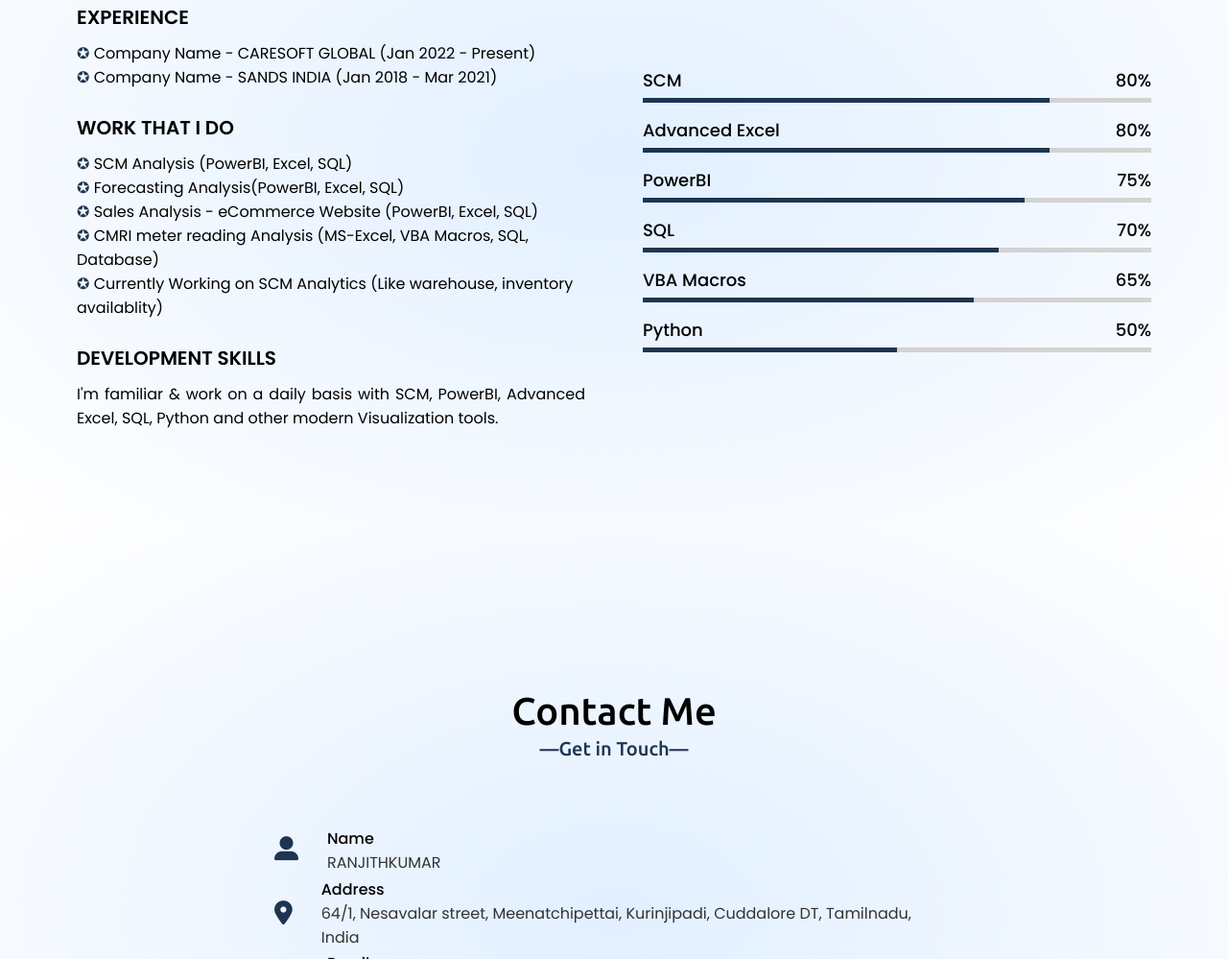
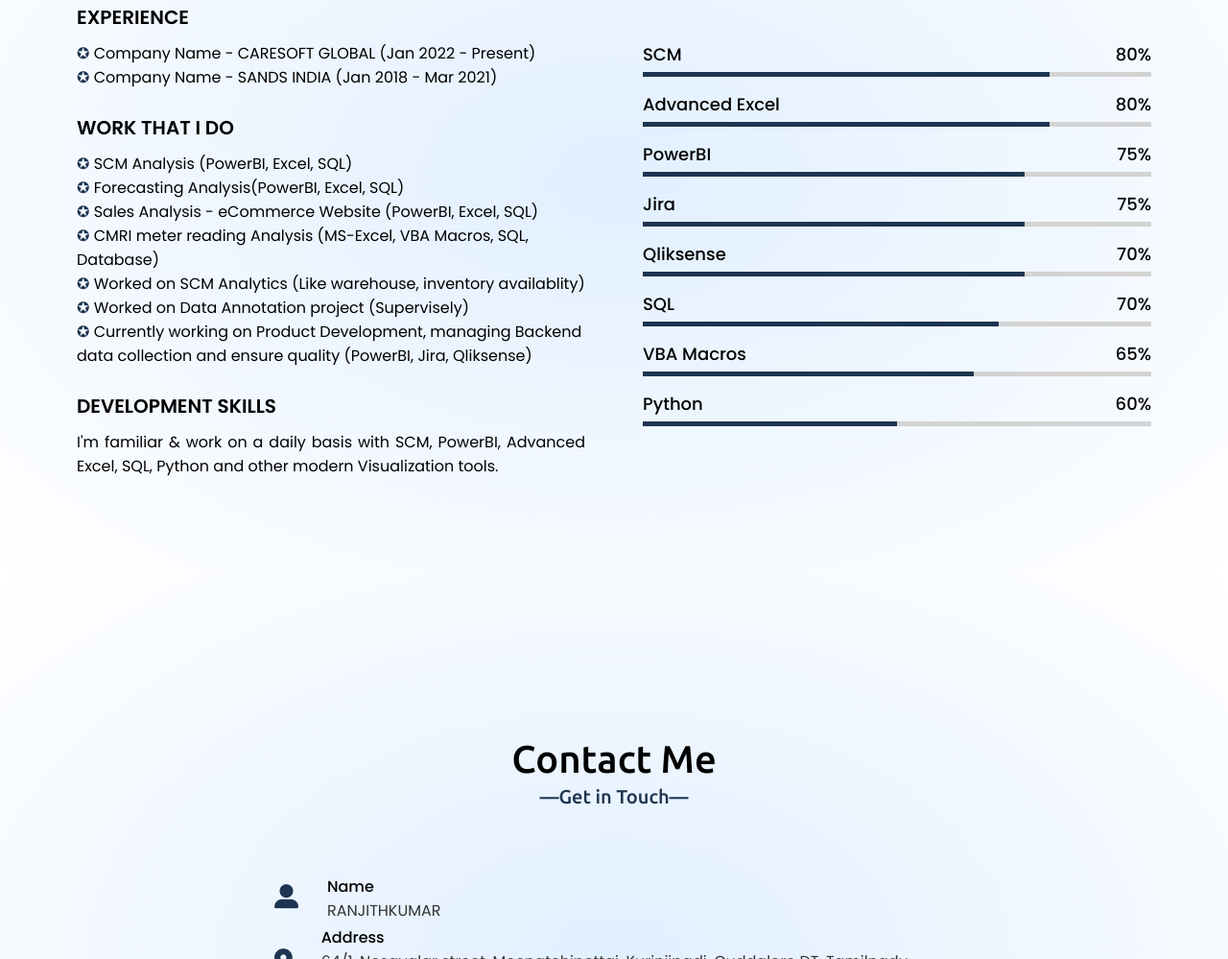
Before and after one commit to Ranjithkumar300197/Portfolio, a plain HTML site: page index.html in a window 1280 px wide. Shown: the part 2413-3412 px from the top of the page at 96% size. Drawn offline with nearby package versions, Linux system fonts and the light colour scheme.

Commit message:
Resume Update

```diff
--- a/index.html
+++ b/index.html
@@ -183,7 +183,13 @@
               </li>
               <li class="project">CMRI meter reading Analysis (MS-Excel, VBA Macros, SQL, Database)</li>
               <li class="project">
-                Currently Working on SCM Analytics (Like warehouse, inventory availablity)
+                Worked on SCM Analytics (Like warehouse, inventory availablity)
+              </li>
+              <li class="project">
+                Worked on Data Annotation project (Supervisely)
+              </li>
+              <li class="project">
+                Currently working on Product Development, managing Backend data collection and ensure quality (PowerBI, Jira, Qliksense)
               </li>
             </p>
 
@@ -220,6 +226,20 @@
             </div>
             <div class="bars">
               <div class="info">
+                <span>Jira</span>
+                <span>75%</span>
+              </div>
+              <div class="line tableau"></div>
+            </div>
+            <div class="bars">
+              <div class="info">
+                <span>Qliksense</span>
+                <span>70%</span>
+              </div>
+              <div class="line tableau"></div>
+            </div>
+            <div class="bars">
+              <div class="info">
                 <span>SQL</span>
                 <span>70%</span>
               </div>
@@ -235,7 +255,7 @@
             <div class="bars">
               <div class="info">
                 <span>Python</span>
-                <span>50%</span>
+                <span>60%</span>
               </div>
               <div class="line python"></div>
             </div>
@@ -387,13 +407,13 @@
                     <a href="https://github.com/Ranjithkumar300197" target="_blank"><i class="fa-brands fa-github"></i></a>
                   </li>
                   <li>
-                    <a href="https://www.linkedin.com/in/ranjithkumar-r-a5966210a/" target="_blank"><i class="fa-brands fa-linkedin-in"></i></a>
+                    <a href="https://www.linkedin.com/in/ranjithkumarr300197/" target="_blank"><i class="fa-brands fa-linkedin-in"></i></a>
                   </li>
                   <li>
                     <a href="https://www.instagram.com/ranjithkumar_ravichandren?igsh=MWZzbDJsdnc5cjBsMg==" target="_blank"><i class="fa-brands fa-instagram"></i></a>
                   </li>
                   <li>
-                    <a href="MyResume.pdf" target="_blank"><i class="fa-solid fa-file"></i></i></a>
+                    <a href="Resume.pdf" target="_blank"><i class="fa-solid fa-file"></i></i></a>
                   </li>
 
                 </ul>
```
Also changed, not shown: 2 other files.
